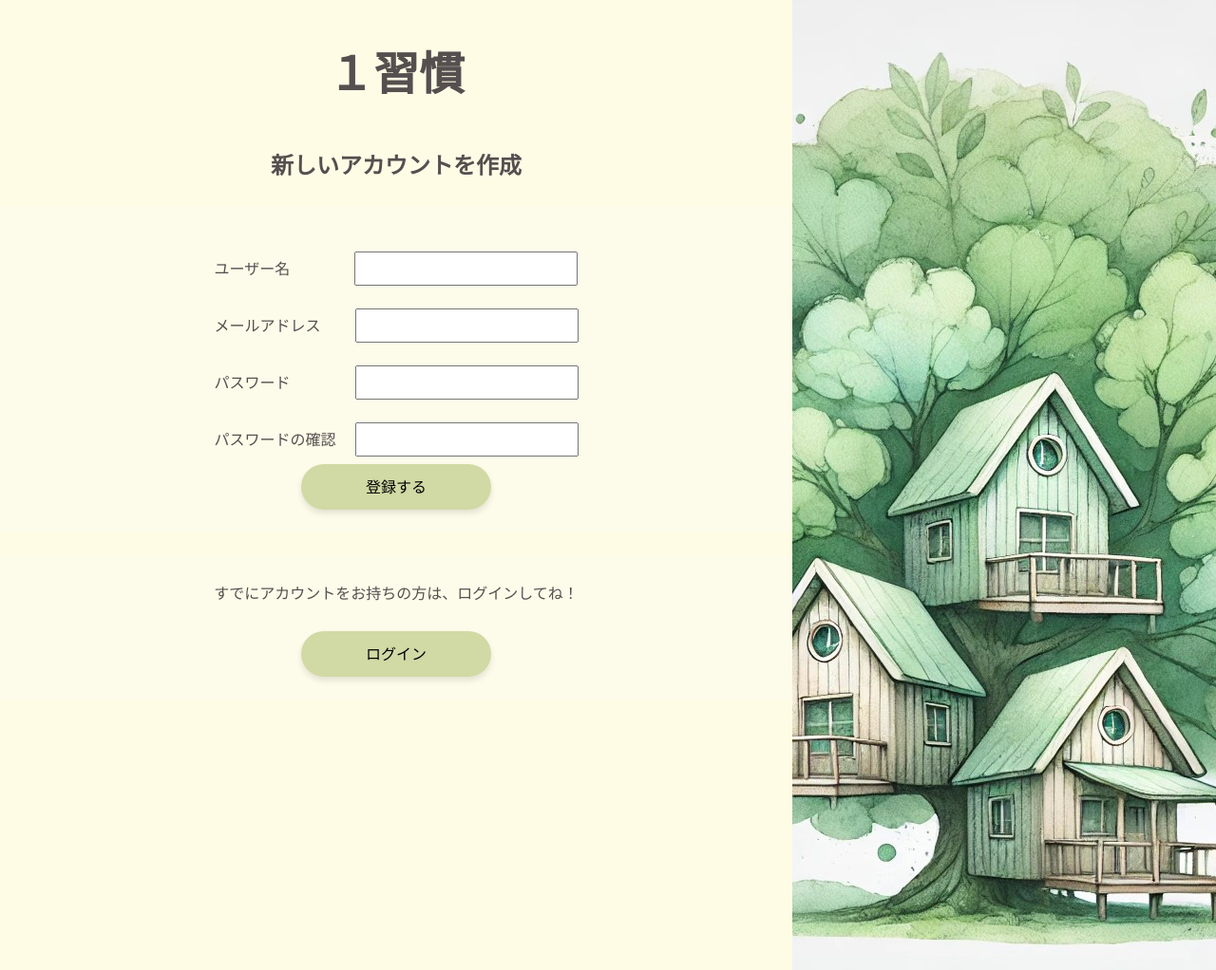
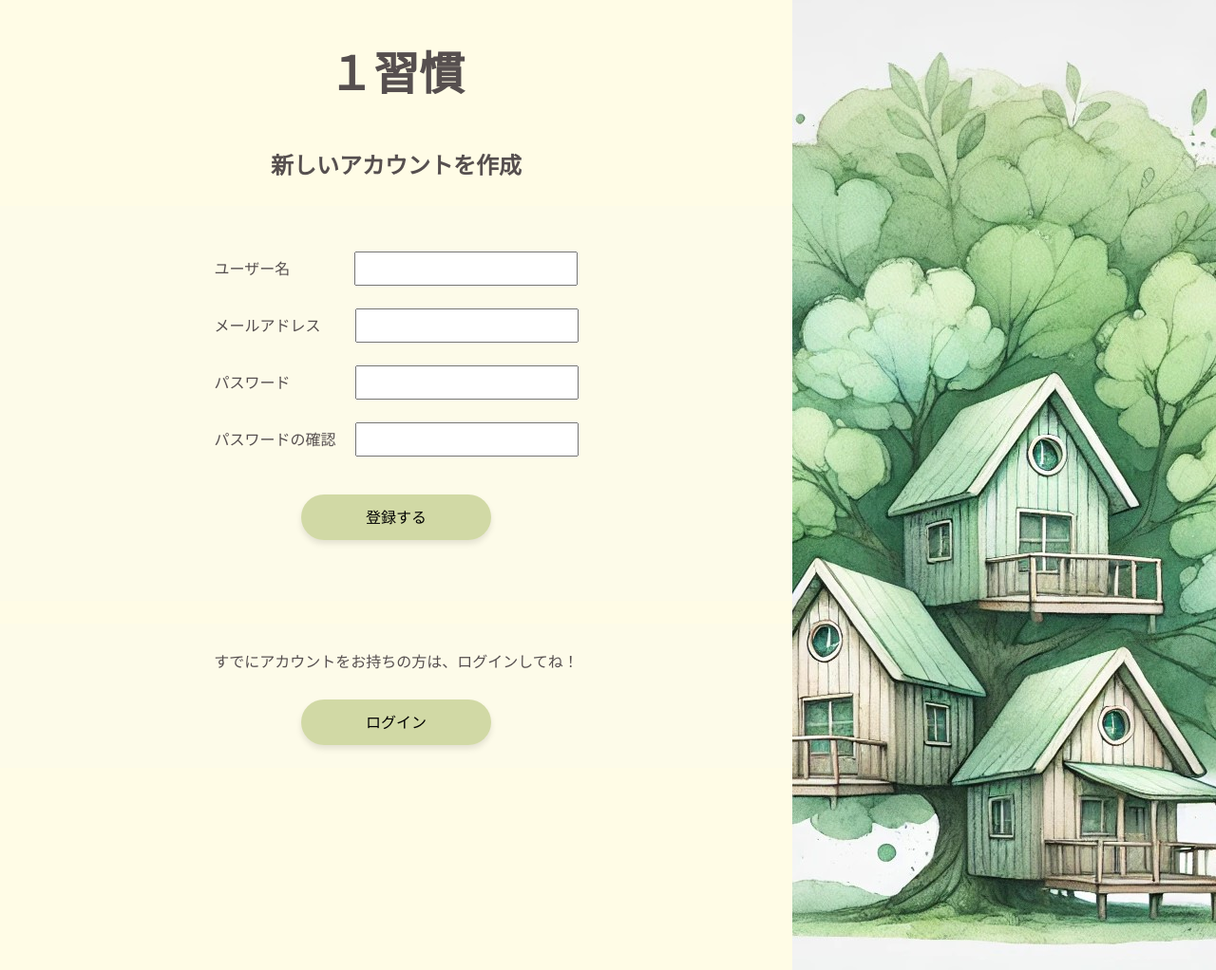
Before and after one commit to tama2407/hackathon_chat_app_v2, a Flask app: page /auth/signup in a window 1280 px wide. Shown: the part 113-1135 px from the top of the page at 95% size. Run offline with Flask 3, Linux system fonts and the light colour scheme.

Commit message:
新規アカウント作成のデザイン修正

```diff
--- a/templates/auth/signup.html
+++ b/templates/auth/signup.html
@@ -30,7 +30,9 @@
             <label for="confirm_password">パスワードの確認　</label>
             <input type="password" id="confirm_password" name="confirm_password" required>
           </div>
-          <button type="submit" class="btn-primary">登録する</button>
+          <div class="auth-text">
+            <button type="submit" class="btn-primary">登録する</button>
+          </div>
         </form>
       </div>
 
```
